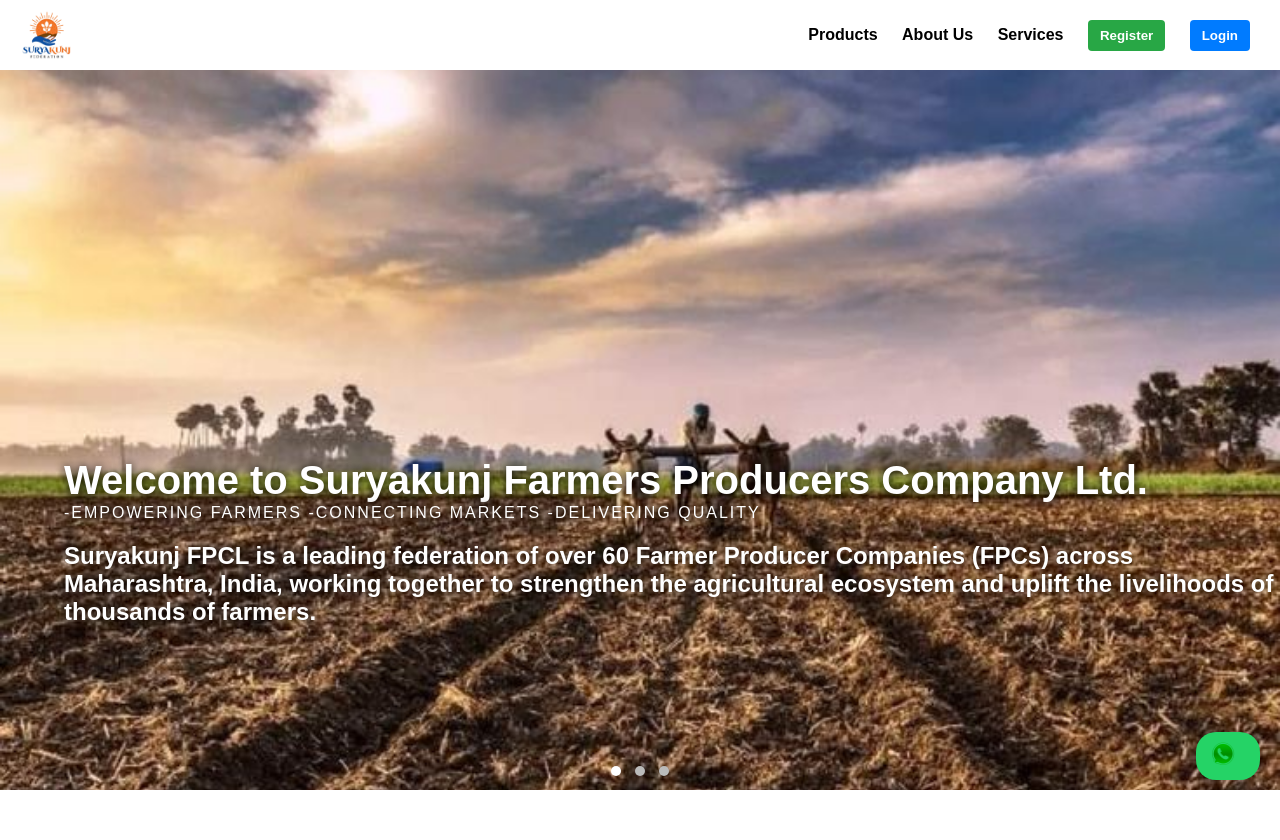
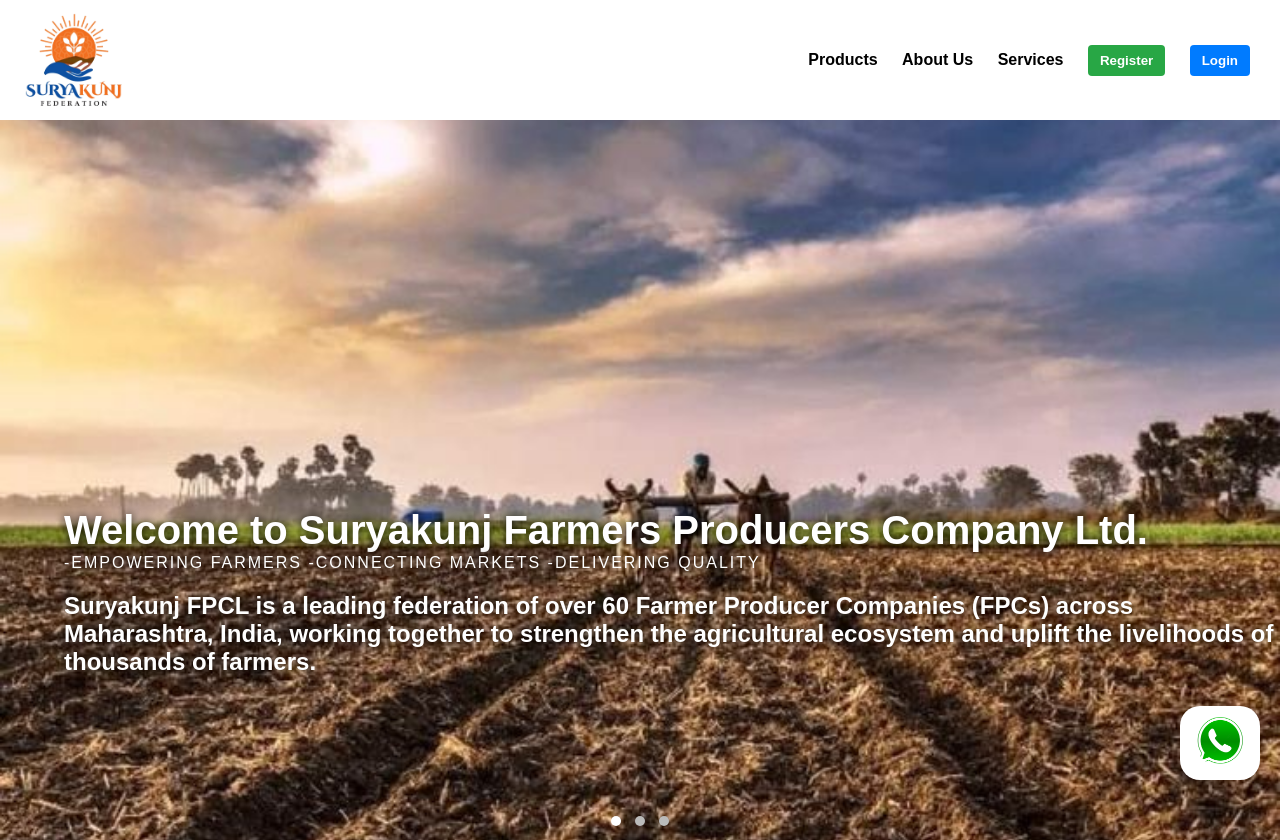
Before and after one commit to energymachine/Suryakunj, a plain HTML site: page index.html in a window 1280 px wide. Before the commit the page ends 800 px from the top, so only its background shows below. Drawn offline with Linux system fonts and the light colour scheme; files that its build step writes are made by us from their sources; files whose address does not match are found by name.

Commit message:
Update style.css

```diff
--- a/style.css
+++ b/style.css
@@ -13,7 +13,7 @@
 }
 
 .logo {
-  height: 50px;
+  height: 100px;
 }
 
 nav a, .btn {
@@ -104,7 +104,7 @@
   position: fixed;
   bottom: 20px;
   right: 20px;
-  background: #25D366;
+  background: #ffffff;
   padding: 10px 15px;
   border-radius: 20px;
   display: flex;
@@ -115,9 +115,8 @@
 }
 
 .chat-widget img {
-  height: 24px;
-  width: 24px;
-  margin-right: 10px;
+  height: 50px;
+  width: 50px;
   border-radius: 50%;
 }
 
```
